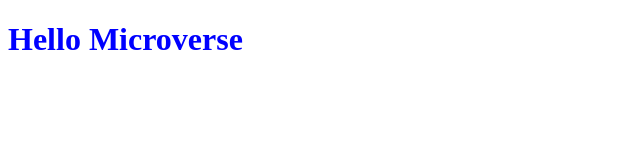
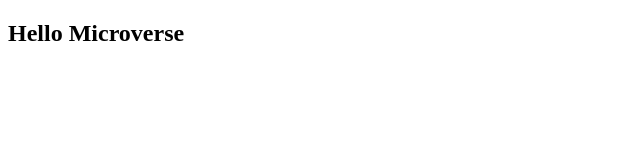
Before and after one commit to aster-alemu/HelloMicroverseProject, a website: page index.html in a window 1280 px wide. Shown: the whole page, without its empty margins (0-640 px from the left). Drawn offline with Linux system fonts and the light colour scheme.

Commit message:
Add html file

```diff
--- a/index.html
+++ b/index.html
@@ -8,6 +8,6 @@
   <link rel="stylesheet" href="style.css">
 </head>
 <body>
-  <h1 class="header">Hello  Microverse</h1>
+  <h2 class="my-header">Hello  Microverse</h2>
 </body>
 </html>
```
